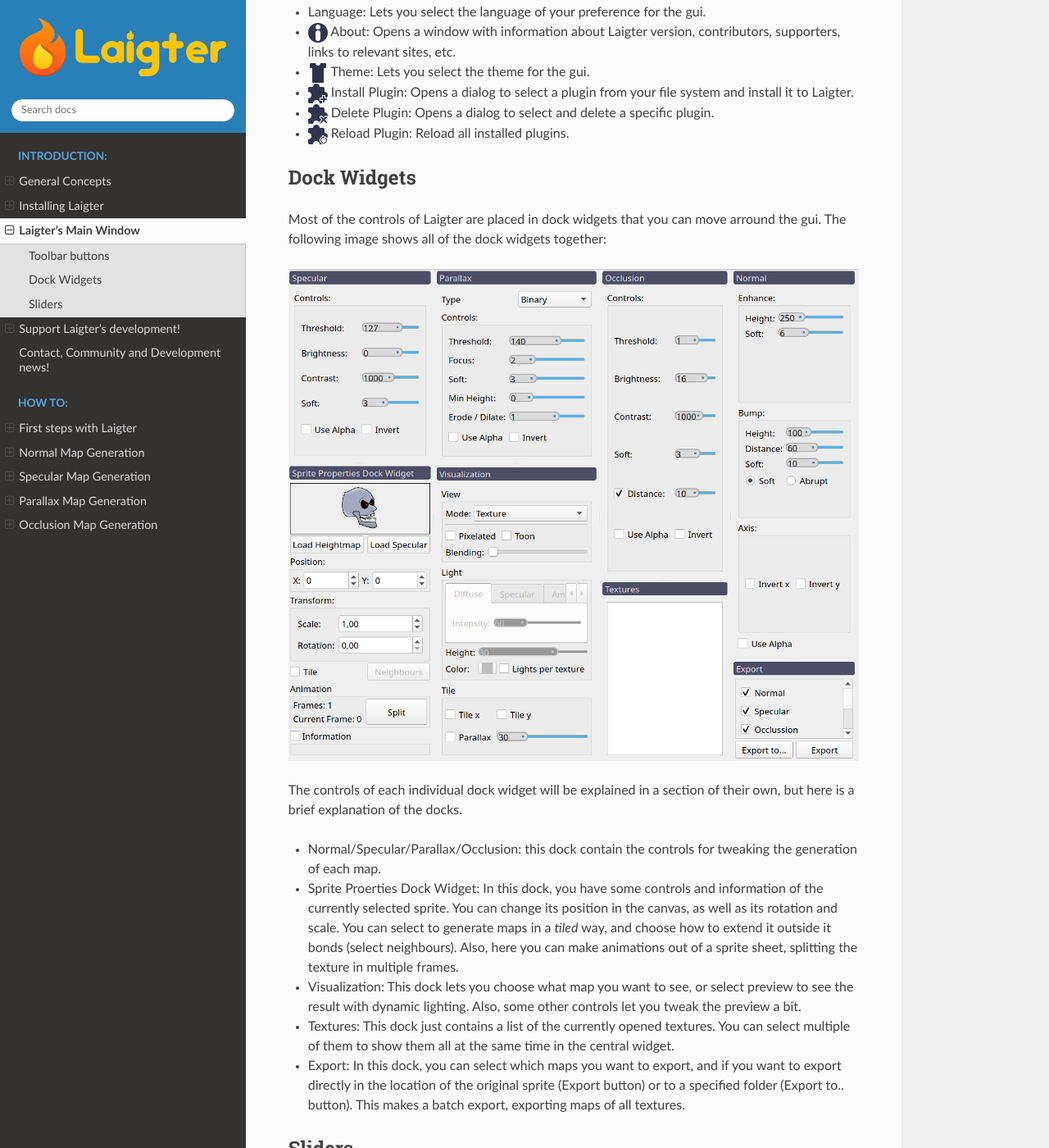
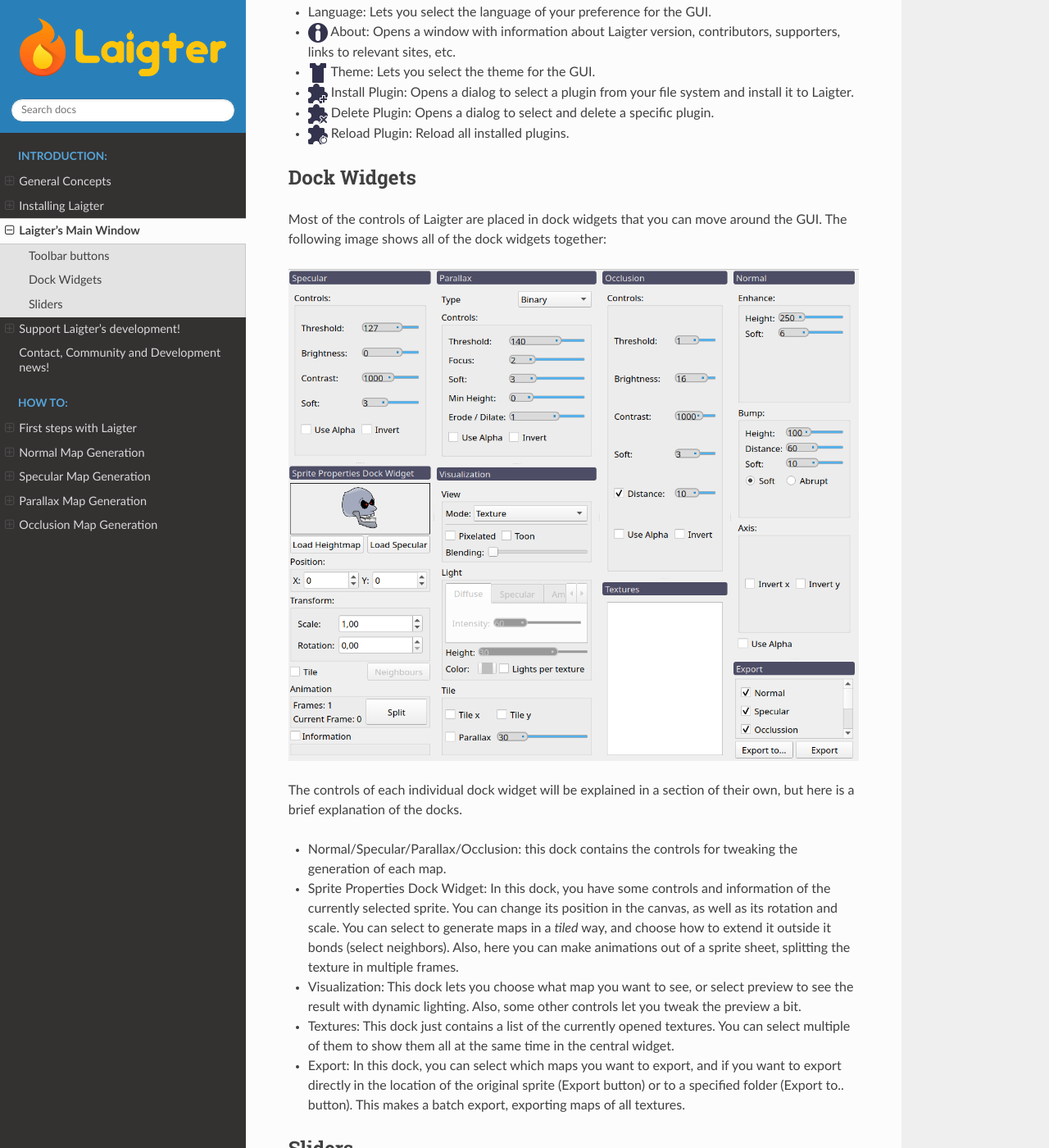
Before and after one commit to azagaya/laigter-docs, a Sphinx documentation site: the page built from docs/source/Introduction/main-window.rst, in a window 1280 px wide and 1400 px high, scrolled down 1282 px. Shown: the whole window at 82% size. Built offline with Sphinx 7.4.7 and the Read the Docs theme 2.0.0, drawn with Linux system fonts in a browser that asks for light colours; formulas are drawn with MathJax 3; pages that are not in the unit, such as notebooks, are missing from menus; some of the changed text lies outside the part shown.

Commit message:
Update main-window.rst

```diff
--- a/docs/source/Introduction/main-window.rst
+++ b/docs/source/Introduction/main-window.rst
@@ -11,9 +11,8 @@
 
 Toolbar buttons
 ---------------
-
 In the toolbar, you will notice a few buttons. This is a brief explanation of each
-one, in order of appearance in the gui:
+one, in order of appearance in the GUI:
 
 - |open| Open Project: Open a previously saved Laigter project file.
 - |save| Save Project: Save current work as a Laigter project file. If the project has not been saved previously, it will trigger *Save As* instead.
@@ -34,11 +33,11 @@
 
 - |presets| Presets: Lets you save/load/apply presets to the selected textures. Will be covered in other sections.
 
-- Language: Lets you select the language of your preference for the gui.
+- Language: Lets you select the language of your preference for the GUI.
 
 - |about| About: Opens a window with information about Laigter version, contributors, supporters, links to relevant sites, etc.
 
-- |themes| Theme: Lets you select the theme for the gui.
+- |themes| Theme: Lets you select the theme for the GUI.
 - |add-plugin| Install Plugin: Opens a dialog to select a plugin from your file system and install it to Laigter.
 
 - |remove-plugin| Delete Plugin: Opens a dialog to select and delete a specific plugin.
@@ -48,14 +47,14 @@
 Dock Widgets
 ------------
 
-Most of the controls of Laigter are placed in dock widgets that you can move arround the gui. The following image shows all of the dock widgets together:
+Most of the controls of Laigter are placed in dock widgets that you can move around the GUI. The following image shows all of the dock widgets together:
 
 .. image:: img/DockWidgets.png
 
 The controls of each individual dock widget will be explained in a section of their own, but here is a brief explanation of the docks.
 
-- Normal/Specular/Parallax/Occlusion: this dock contain the controls for tweaking the generation of each map.
-- Sprite Proerties Dock Widget: In this dock, you have some controls and information of the currently selected sprite. You can change its position in the canvas, as well as its rotation and scale. You can select to generate maps in a *tiled* way, and choose how to extend it outside it bonds (select neighbours). Also, here you can make animations out of a sprite sheet, splitting the texture in multiple frames.
+- Normal/Specular/Parallax/Occlusion: this dock contains the controls for tweaking the generation of each map.
+- Sprite Properties Dock Widget: In this dock, you have some controls and information of the currently selected sprite. You can change its position in the canvas, as well as its rotation and scale. You can select to generate maps in a *tiled* way, and choose how to extend it outside it bonds (select neighbors). Also, here you can make animations out of a sprite sheet, splitting the texture in multiple frames.
 - Visualization: This dock lets you choose what map you want to see, or select preview to see the result with dynamic lighting. Also, some other controls let you tweak the preview a bit.
 - Textures: This dock just contains a list of the currently opened textures. You can select multiple of them to show them all at the same time in the central widget.
 - Export: In this dock, you can select which maps you want to export, and if you want to export directly in the location of the original sprite (Export button) or to a specified folder (Export to.. button). This makes a batch export, exporting maps of all textures.
@@ -69,7 +68,7 @@
 
 .. image:: img/Slider.png
 
-The usage is simple. You can grab it from the right little square indicator, or you can simply write a number, and the slider value will be updated. And that's all!
+The usage is simple: you can grab it from the right little square indicator, or you can simply write a number, and the slider value will be updated. And that's all!
 
 .. |open| image:: img/open.png
           :scale: 50 %
```
Also changed, not shown: other parts of docs/source/Introduction/main-window.rst (+2 -2 lines).
